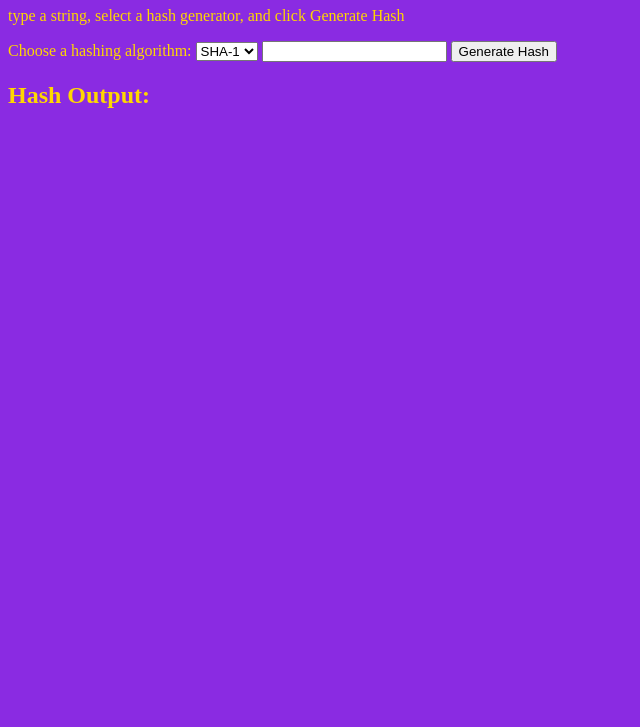
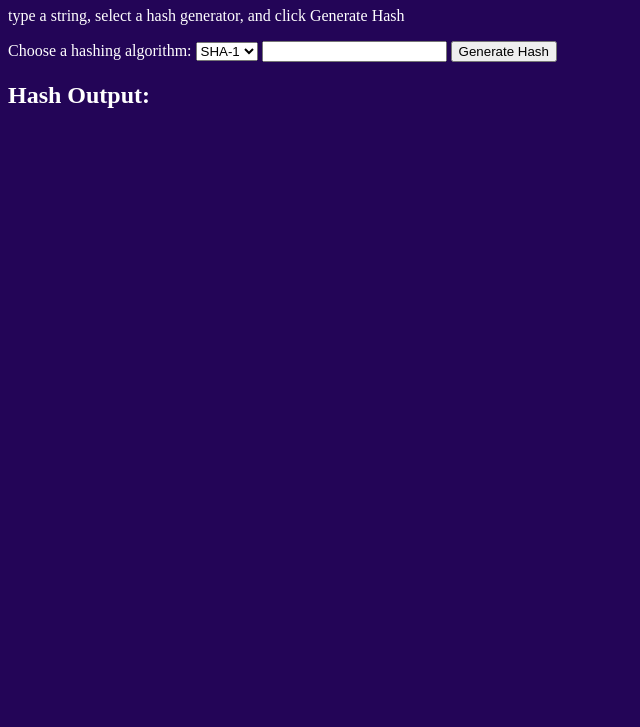
Before and after one commit to Adam882094/Adam882094.github.io, a plain HTML site: page index.html in a window 1280 px wide. Shown: the part 73-800 px from the top of the page, without its empty margins (0-640 px from the left). Drawn offline with Linux system fonts and the light colour scheme; files that its build step writes are made by us from their sources.

Commit message:
Updated Colours & css link

```diff
--- a/css/styles.css
+++ b/css/styles.css
@@ -1,4 +1,4 @@
 body {
-    background-color: blueviolet;
-    color: gold;
+    background-color: rgb(35, 5, 87);
+    color: rgb(255, 255, 255);
 }
--- a/index.html
+++ b/index.html
@@ -3,7 +3,7 @@
 <head>
     <meta charset="UTF-8">
     <title>Hash Generator</title>
-    <link rel="stylesheet" href="styles.css"/>
+    <link rel="stylesheet" href="css/styles.css"/>
     <script type = "text/javascript" src = "js/main.js"></script>
     <script type = "text/javascript" src = "js/SHA1.js"></script>
 </head>
```
